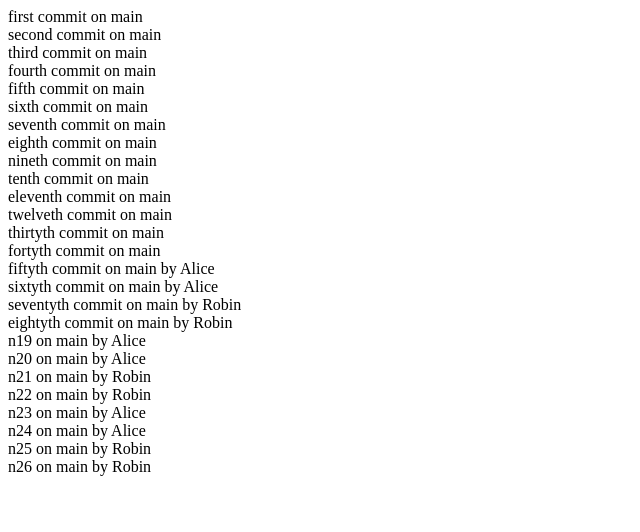
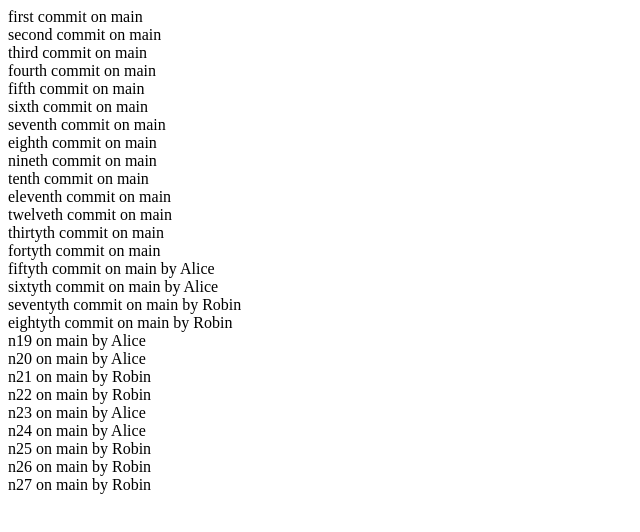
Before and after one commit to testovenko2-dot/my-first-project, a plain HTML site: page index.html in a window 1280 px wide. Shown: the whole page, without its empty margins (0-640 px from the left). Drawn offline with Linux system fonts and the light colour scheme.

Commit message:
n27 on main by Robin

```diff
--- a/index.html
+++ b/index.html
@@ -32,5 +32,6 @@
     <div>n24 on main by Alice</div>
     <div>n25 on main by Robin</div>
     <div>n26 on main by Robin</div>
+    <div>n27 on main by Robin</div>
   </body>
 </html>
```
